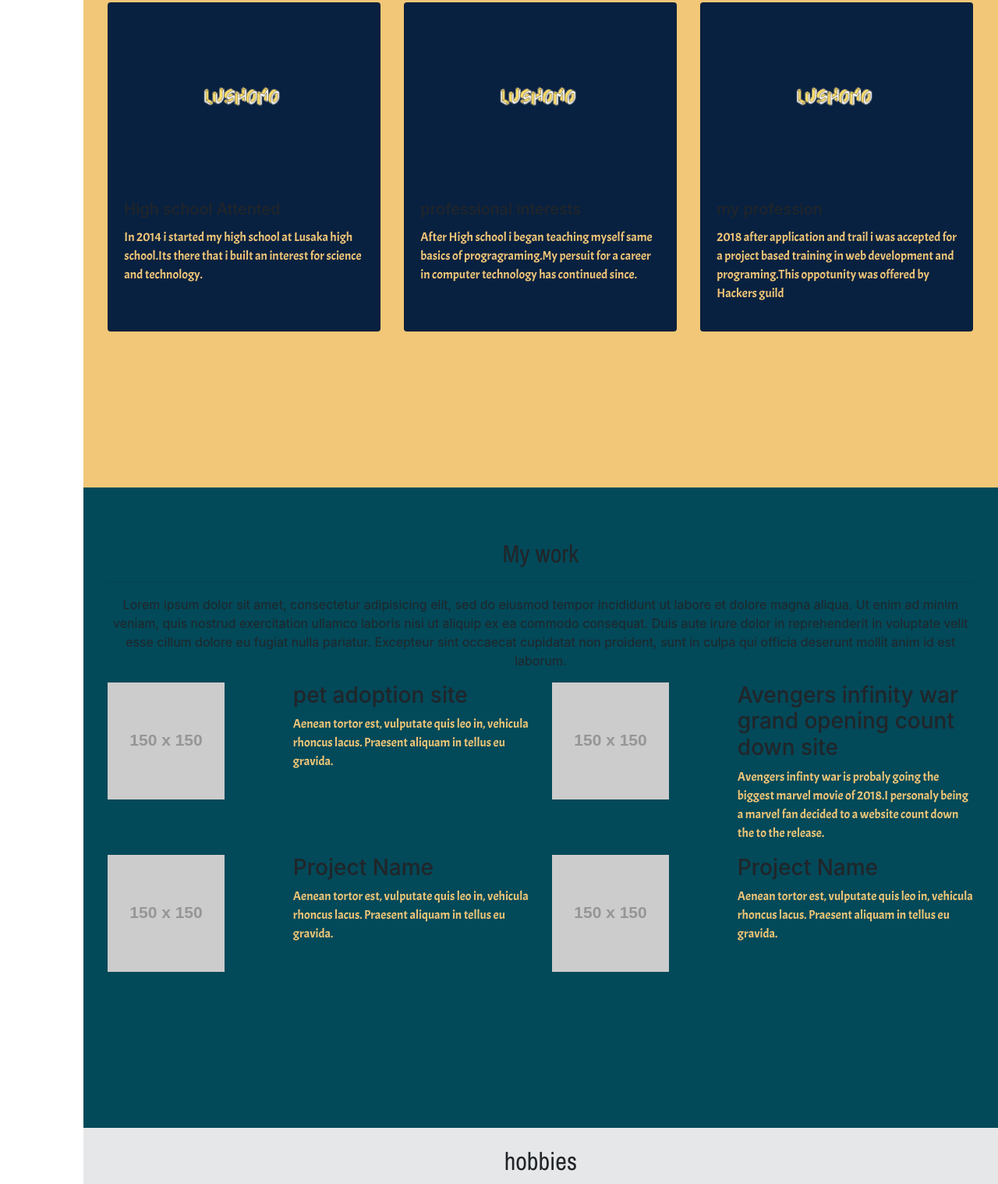
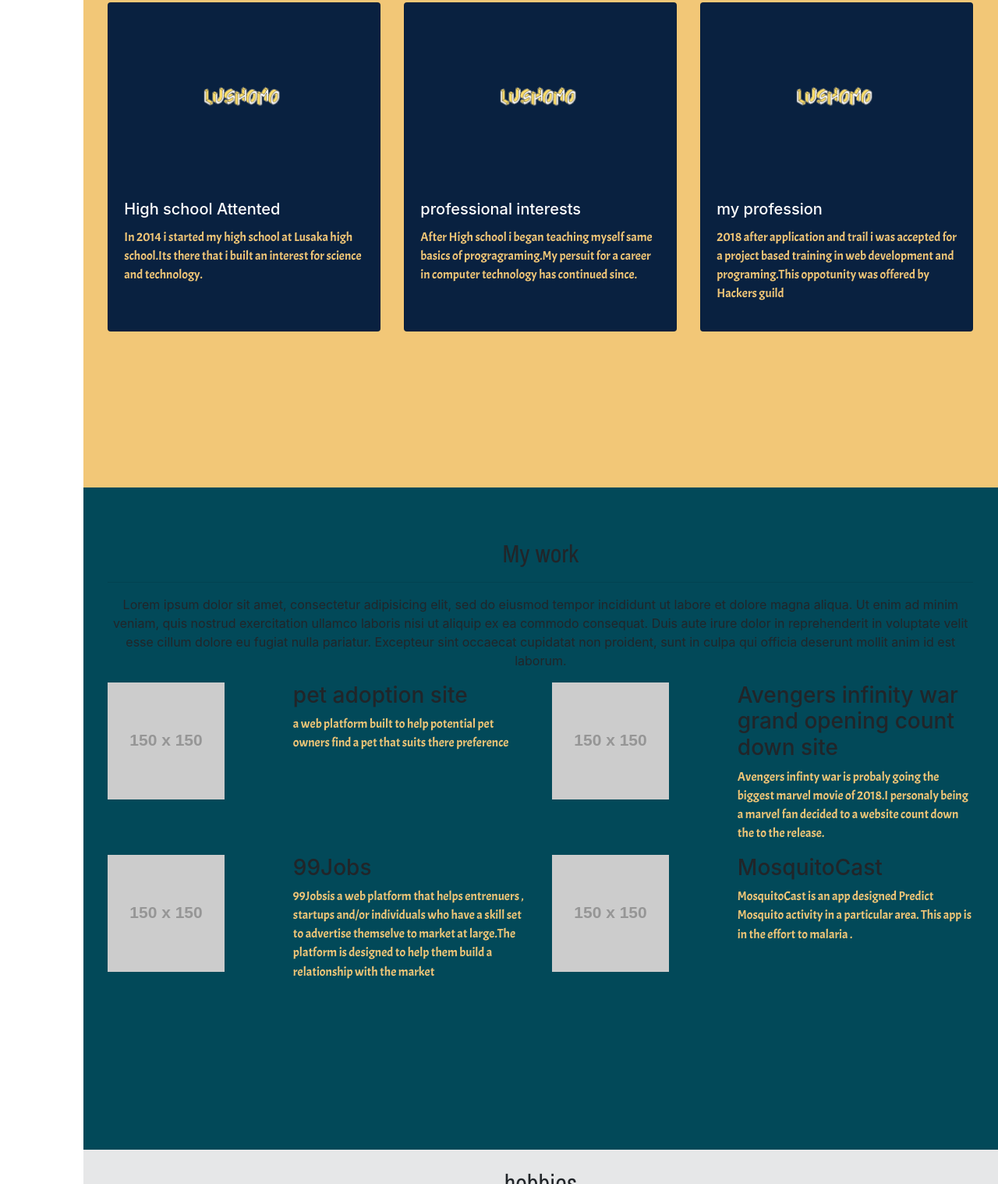
Before and after one commit to Lushomochimimba/Lushomochimimba.github.io, a plain HTML site: page index.html in a window 1280 px wide. Shown: the part 1282-2800 px from the top of the page at 78% size. Drawn offline with nearby package versions, Linux system fonts and the light colour scheme; placeholder pictures from the web are drawn by us; a web font is replaced by a local one.

Commit message:
updated my projects sections ,updated page introductions and change card titles to white for constrast

```diff
--- a/index.html
+++ b/index.html
@@ -36,7 +36,7 @@
   </div>
 </div>
 <!-- second row -->
-<div class="row" id="D2">
+<section class="row" id="D2">
 <div class="container">
   <center>
 <p id="p1">
@@ -50,7 +50,7 @@
   <div class="card" id="c1">
     <img class="card-img-top" src="logo.png" alt="Card image cap">
     <div class="card-body">
-      <h5 class="card-title">High school Attented</h5>
+      <h5 class="card-title title-color">High school Attented</h5>
       <p class="card-text">In 2014 i started my high school at Lusaka high school.Its there that i built an interest for science and technology.</p>
       <p class="card-text"><small class="text-muted"></small></p>
     </div>
@@ -58,7 +58,7 @@
   <div class="card" id="c2">
     <img class="card-img-top" src="logo.png" alt="Card image cap">
     <div class="card-body">
-      <h5 class="card-title">professional interests</h5>
+      <h5 class="card-title title-color">professional interests</h5>
       <p class="card-text">After High school i began teaching myself same basics of progragraming.My persuit for a career in computer technology has continued since.</p>
       <p class="card-text"><small class="text-muted"></small></p>
     </div>
@@ -66,14 +66,14 @@
   <div class="card" id="c3">
     <img class="card-img-top"src="logo.png" alt="Card image cap">
     <div class="card-body">
-      <h5 class="card-title"> my profession</h5>
+      <h5 class="card-title title-color"> my profession</h5>
       <p class="card-text">2018 after application and trail i was accepted for a project based training in web development and programing.This oppotunity was offered by Hackers guild</p>
       <p class="card-text"><small class="text-muted"></small></p>
     </div>
   </div>
 </div>
 </div>
-</div>
+</section>
 <!-- third row -->
 <div class="row 1" id="D3">
   <div class="container">
@@ -92,7 +92,7 @@
                       </div>
                       <div class="col-md-7">
                           <h3 class="name">pet adoption site</h3>
-                          <p class="description">Aenean tortor est, vulputate quis leo in, vehicula rhoncus lacus. Praesent aliquam in tellus eu gravida.</p>
+                          <p class="description">a web platform built to help potential pet owners find a pet that suits there preference</p>
                       </div>
                   </div>
               </div>
@@ -112,11 +112,11 @@
               <div class="col-sm-6 item">
                   <div class="row">
                       <div class="col-md-5">
-                          <a href="https://placeholder.com"><img class="img-responsive" src="http://via.placeholder.com/150x150"></a>
+                          <a href="https://github.com/Lushomochimimba/99-Jobs"><img class="img-responsive" src="http://via.placeholder.com/150x150"></a>
                       </div>
                       <div class="col-md-7">
-                          <h3 class="name">Project Name</h3>
-                          <p class="description">Aenean tortor est, vulputate quis leo in, vehicula rhoncus lacus. Praesent aliquam in tellus eu gravida.</p>
+                          <h3 class="name">99Jobs</h3>
+                          <p class="description">99Jobsis a web platform that helps entrenuers , startups and/or individuals who have a skill set to advertise themselve to market at large.The platform is designed to help them build a relationship with the market <a href="https://github.com/Lushomochimimba/99-Jobs"></a></p>
                       </div>
                   </div>
               </div>
@@ -124,11 +124,11 @@
               <div class="col-sm-6 item">
                   <div class="row">
                       <div class="col-md-5">
-                          <a href="https://placeholder.com"><img class="img-responsive" src="http://via.placeholder.com/150x150"></a>
+                          <a href="https://github.com/kachaMukabe/fireGlaciers "><img class="img-responsive" src="http://via.placeholder.com/150x150"></a>
                       </div>
                       <div class="col-md-7">
-                          <h3 class="name">Project Name</h3>
-                          <p class="description">Aenean tortor est, vulputate quis leo in, vehicula rhoncus lacus. Praesent aliquam in tellus eu gravida.</p>
+                          <h3 class="name">MosquitoCast</h3>
+                          <p class="description">MosquitoCast is an app designed Predict Mosquito activity in a particular area. This app is in the effort to malaria . <a href="https://github.com/kachaMukabe/fireGlaciers "></a></p>
                       </div>
                   </div>
               </div>
@@ -206,8 +206,8 @@
 <br>
 <br>
 <center>
-<i class="fab fa-facebook fa-lg "></i>
-<i class="fab fa-twitter-square fa-lg "></i>
+ <a href=""><i class="fab fa-facebook fa-lg "></i></a>
+ <a href="https://twitter.com/LushomoChimimba"><i class="fab fa-twitter-square fa-lg "></i></a>
 </center>
 <br>
   </div>
--- a/js/script.js
+++ b/js/script.js
@@ -1,5 +1,5 @@
 var typed = new Typed('.element', {
-strings: ["am a Front and Back end developer", "a CSS specialist", "a soon to be full fledged web developer", "I hope you enjoy your stay on my site"],
+strings: ["I am a Full stack web developer","React js developer"," I also do React Native js development" ,"hope you enjoy your stay on my site"],
 typeSpeed: 60,
 backSpeed: 30,
 backDelay: 2000,
--- a/style.css
+++ b/style.css
@@ -166,3 +166,6 @@ html {
 #c3 {
   background-color: #092140;
 }
+.title-color{
+  color: white;
+}
```
